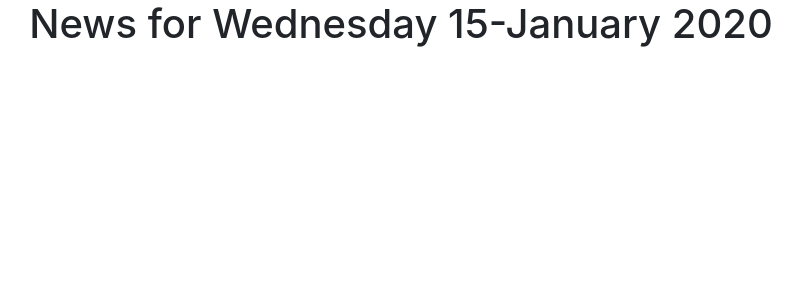
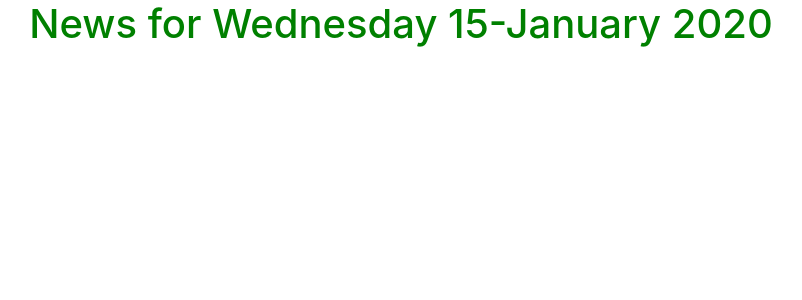
Before and after one commit to jonnygovish/Moringa-tribune, a Django app: template news/templates/all-news/base.html in a window 1280 px wide. Shown: the part 56-356 px from the top of the page, without its empty margins (239-1041 px from the left). Run offline with Django 3.2, Linux system fonts and the light colour scheme; the template is opened without the code that fills it: most values are stand-ins (such as "Sample title", 1, 10 or a date in 2020); parts of the project's set-up code (start-up, migrations or seed data) failed here and were passed over; some libraries are stand-ins or nearby versions.

Commit message:
adding static files

```diff
--- a/news/templates/all-news/base.html
+++ b/news/templates/all-news/base.html
@@ -1,4 +1,5 @@
 {% load bootstrap4 %}
+{% load static %}
 <!DOCTYPE html>
 <html>
 <head>
@@ -12,6 +13,7 @@
 
   {% block styles %}
     {% bootstrap_css %}
+    <link rel="stylesheet" href="{% static 'css/basenews.css' %}">
   {% endblock %}
 
 </head>
--- /dev/null
+++ b/static/css/basenews.css
@@ -0,0 +1,3 @@
+h1{
+    color: green
+}
--- a/tribune/settings.py
+++ b/tribune/settings.py
@@ -120,3 +120,7 @@ USE_TZ = True
 # https://docs.djangoproject.com/en/1.11/howto/static-files/
 
 STATIC_URL = '/static/'
+STATICFILES_DIRS = [
+    os.path.join(BASE_DIR, "static"),
+]
+# STATIC_ROOT = os.path.join(BASE_DIR, "staticfiles")
```
